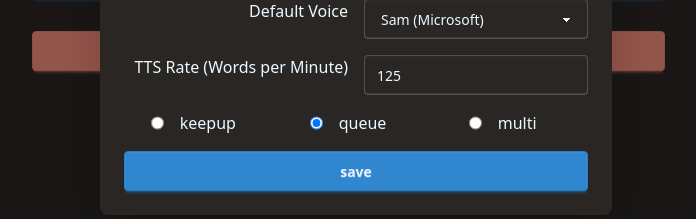
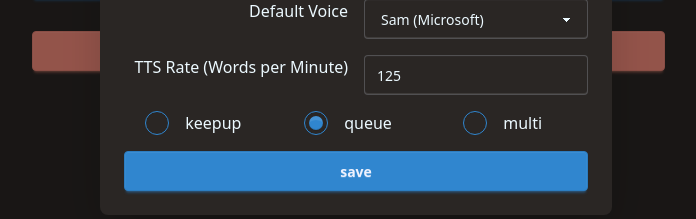
Before and after one commit to techgnome92/Twitch-TTS, a FastAPI app: page / in a window 1280 px wide, after a click that opens the changed part. Shown: the part 581-800 px from the top of the page, without its empty margins (284-980 px from the left). Run offline with FastAPI, Linux system fonts and the light colour scheme; lists and menus that the app fills with data are empty; parts of the project's set-up code (start-up, migrations or seed data) failed here and were passed over.

Commit message:
add styling to tts mode radios

```diff
--- a/static/output.css
+++ b/static/output.css
@@ -1866,6 +1866,9 @@
     --btn-color: var(--color-primary);
     --btn-fg: var(--color-primary-content);
   }
+  .radio-primary {
+    --input-color: var(--color-primary);
+  }
   .toggle-primary {
     &:checked, &[aria-checked="true"] {
       --input-color: var(--color-primary);
--- a/templates/settings.html
+++ b/templates/settings.html
@@ -80,7 +80,7 @@
                     <div class="flex justify-around col-span-2">
                         {% for option in ["keepup", "queue", "multi"] %}
                         <div class="flex w-full justify-center">
-                            <input  type="radio" id="{{option}}" name="MODE" value="{{option}}"
+                            <input class="radio radio-primary"  type="radio" id="{{option}}" name="MODE" value="{{option}}"
                             {% if settings["MODE"]==option %} checked {% endif %}>
                             <label class="px-4" for="{{option}}">{{option}}</label>
                         </div>
```
